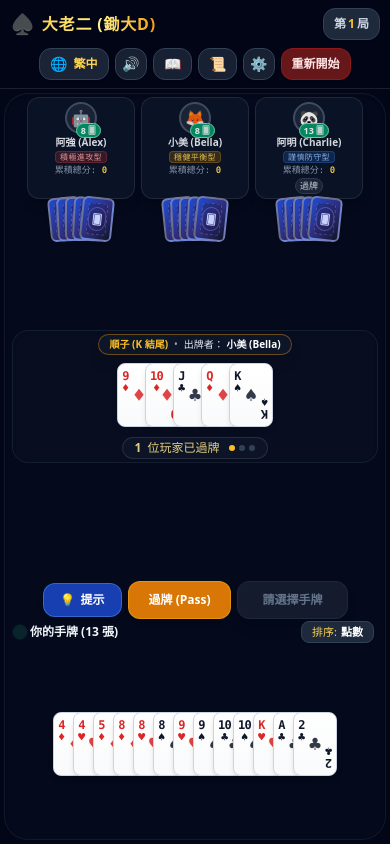
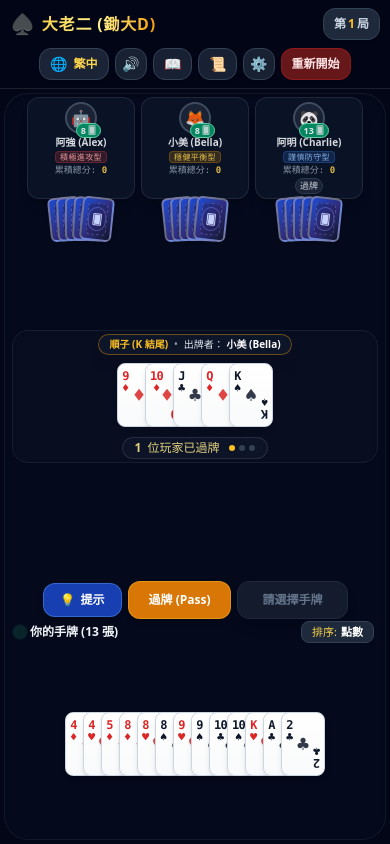
Before and after one commit to kennith/big2-app, a Vue app: page / in a window 390 px wide. Built offline with nearby package versions, Linux system fonts and the light colour scheme.

Commit message:
style: scale card size and overlap to keep player hand completely inside 768px tablet viewport width

```diff
--- a/src/components/CardView.vue
+++ b/src/components/CardView.vue
@@ -40,7 +40,7 @@ const sizeClasses = computed(() => {
       return 'w-16 h-22 sm:w-20 sm:h-28 md:w-24 md:h-34 text-sm sm:text-base shadow-xl';
     case 'md':
     default:
-      return 'w-11 h-16 sm:w-16 sm:h-23 md:w-20 md:h-28 text-xs sm:text-sm shadow-md';
+      return 'w-11 h-16 sm:w-13 sm:h-18 md:w-14 md:h-20 lg:w-17 lg:h-24 xl:w-20 xl:h-28 text-xs sm:text-sm shadow-md';
   }
 });
 
--- a/src/components/PlayerHand.vue
+++ b/src/components/PlayerHand.vue
@@ -30,7 +30,7 @@ const overlapMargin = computed(() => {
   if (count <= 5) return 'margin-left: -12px;';
   if (count <= 8) return 'margin-left: -16px;';
   if (count <= 11) return 'margin-left: -20px;';
-  return 'margin-left: -24px;';
+  return 'margin-left: -26px;';
 });
 
 const currentSortLabel = computed(() => {
@@ -187,7 +187,7 @@ function handleSelectGroup(group: HandComboGroup) {
             v-for="(card, cardIdx) in group.cards"
             :key="card.id"
             :style="[
-              cardIdx > 0 ? (group.cards.length >= 4 ? 'margin-left: -28px;' : 'margin-left: -24px;') : '',
+              cardIdx > 0 ? (group.cards.length >= 4 ? 'margin-left: -32px;' : 'margin-left: -26px;') : '',
               { zIndex: cardIdx + 1 }
             ]"
             class="transition-all duration-200"
```
